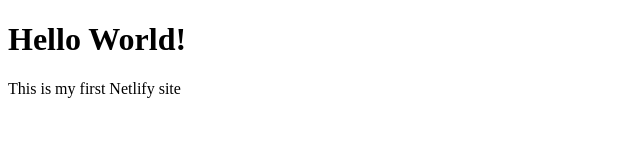
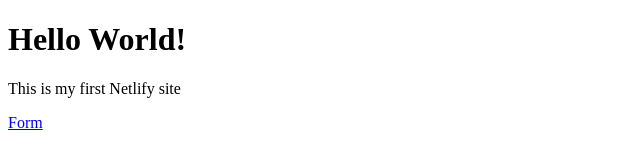
Before and after one commit to monicaleep/Netlify-Portfolio, a plain HTML site: page index.html in a window 1280 px wide. Shown: the full height of the page, 0-640 px from the left. Drawn offline with Linux system fonts and the light colour scheme.

Commit message:
Update index.html

```diff
--- a/index.html
+++ b/index.html
@@ -9,5 +9,6 @@
 
     <h1>Hello World!</h1>
     <p>This is my first Netlify site<p>
+    <a href="/form.html">Form</a>
 </body>
 </html>
```
